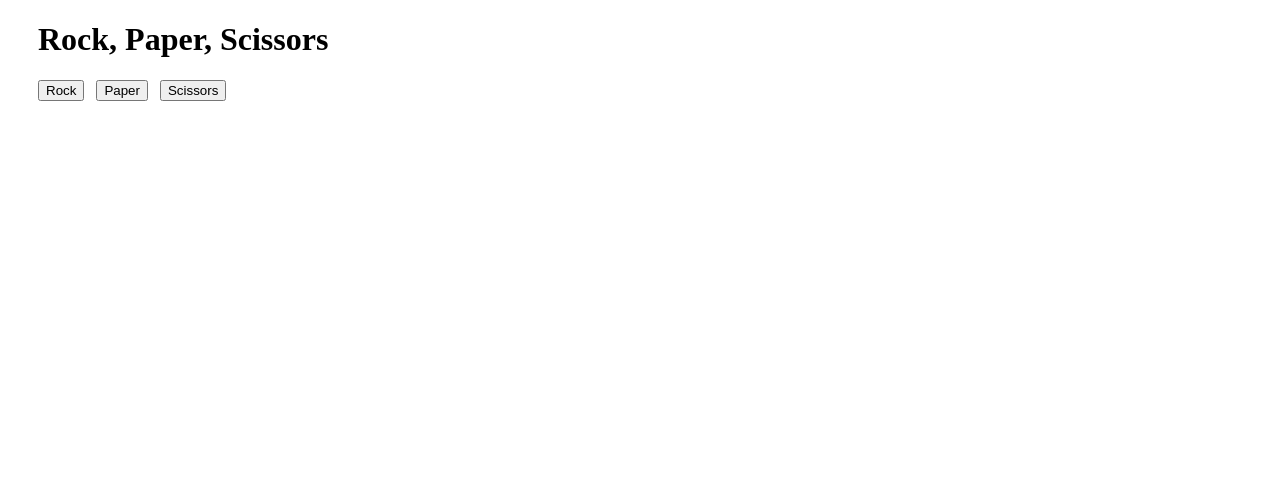
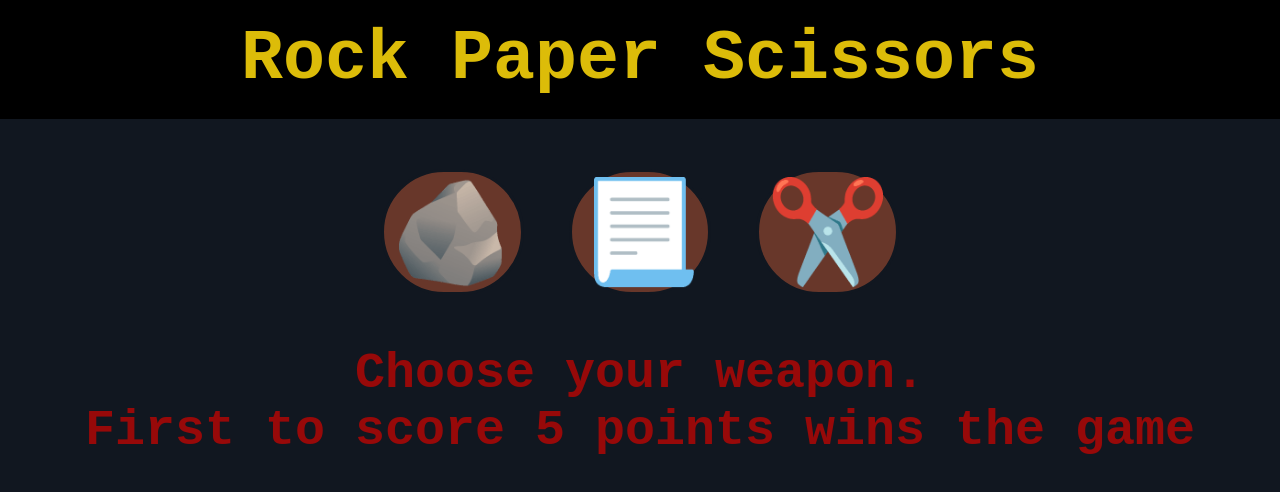
Before and after one commit to Zeddy7/JavaScript-Projects, a plain HTML site: page index.html in a window 1280 px wide. Drawn offline with Linux system fonts and the light colour scheme.

Commit message:
ADDED CSS

```diff
--- a/index.html
+++ b/index.html
@@ -3,31 +3,31 @@
 <head>
     <meta charset="UTF-8">
     <meta name="viewport" content="wce-wtial-scale=1.0">
+    <link rel="stylesheet" href="styles.css">
     <title>ROCK-PAPER-SCISSORS</title>
 </head>
-<body style="padding: 0 30px;">
-    <h1>Rock, Paper, Scissors</h1>
+<body >
+    <h1>Rock Paper Scissors</h1>
+    <p id="finalScore"></p>
 
-    <div id="button-container" style="display: flex; gap: 12px;">
-        <button onclick="playRound('rock')">Rock</button>
-        <button onclick="playRound('paper')">Paper</button>
-        <button onclick="playRound('scissors')">Scissors</button>
-        <button id="againButton" onclick="playAgain()">Play Again</button>
+    <div id="button-container">
+        <button class="buttons" onclick="playRound('🪨')">🪨</button>
+        <button class="buttons" onclick="playRound('📃')">📃</button>
+        <button class="buttons" onclick="playRound('✂️')">✂️</button>
+        <button id="againButton" onclick="playAgain()">▶️</button>
     </div>
+
+    <p id="result">Choose your weapon. <br>First to score 5 points wins the game</br></p>
 
     <div id="choices">
         <p id="playerChoice"></p>
         <p id="computerChoice"></p>
-        <p id="result"></p>
     </div>
 
     <div id="scores">
         <p id="playerScore"></p>
         <p id="computerScore"></p>
     </div>
-
-    <p id="finalScore" style="font-size: larger;"></p>
-
     <script src="./script.js"></script>
 </body>
 </html>
--- a/script.js
+++ b/script.js
@@ -7,7 +7,7 @@ const playerChoice = document.getElementById('playerChoice'),
     againButton = document.getElementById('againButton');
 let humanScore = 0,
     computerScore = 0,
-    choices = ['rock', 'paper', 'scissors'];
+    choices = ['🪨', '📃', '✂️'];
 againButton.style.display = "none";
 
 function playRound(humanChoice) {
@@ -18,9 +18,9 @@ function playRound(humanChoice) {
             playerChoice.textContent = `PLAYER: ${humanChoice}`
             computerChoiceHtml.textContent = `COMPUTER: ${computerChoice}`
             result.textContent = `IT'S A TIE`;
-        } else if (humanChoice === 'rock' && computerChoice === 'scissors' ||
-            humanChoice === 'paper' && computerChoice === 'rock' ||
-            humanChoice === 'scissors' && computerChoice === 'paper') {
+        } else if (humanChoice === '🪨' && computerChoice === '✂️' ||
+            humanChoice === '📃' && computerChoice === '🪨' ||
+            humanChoice === '✂️' && computerChoice === '📃') {
                 humanScore++;
                 playerChoice.textContent = `PLAYER: ${humanChoice}`
                 computerChoiceHtml.textContent = `COMPUTER: ${computerChoice}`
@@ -55,7 +55,6 @@ function playAgain() {
     computerScoreHtml.textContent = ``
     playerChoice.textContent = ``
     computerChoiceHtml.textContent = ``
-    result.textContent = ``;
     finalScore.textContent = ''
-    result.textContent = "";
+    result.innerHTML = 'Choose your weapon. <br>First to score 5 points wins the game</br>';
 }
--- /dev/null
+++ b/styles.css
@@ -0,0 +1,56 @@
+body {
+    background-color: #111720;
+    text-align: center;
+    font-family: 'Courier New', Courier, monospace;
+    font-weight: 700;
+    margin: 0;
+}
+
+h1 {
+    margin: 0;
+    padding: 20px;
+    background-color: rgb(0, 0, 0);
+    font-size: 70px;
+    color: rgb(220, 188, 9);
+}
+
+#button-container{
+    margin: 40px 0 30px;
+    justify-content: center;
+    display: flex;
+    gap: 45px;
+}
+
+.buttons, #againButton {
+    border: 3px solid #111720;
+    font-size: 100px;
+    border-radius: 200px;
+    background-color: rgb(104, 55, 42);
+}
+
+.buttons:hover, #againButton:hover{
+  background-color: black;
+}
+
+#choices, #scores {
+    display: flex;
+    justify-content: center;
+    gap: 100px;
+    font-size: 45px;
+    color: rgb(220, 188, 9);
+}
+
+#result, #finalScore {
+    margin: 50px 0 10px;
+    font-size: 50px;
+    font-weight: 900;
+    color: rgb(151, 9, 9)
+}
+
+#finalScore{
+    color: rgb(255, 255, 255);
+}
+
+#scores {
+    color: rgb(65, 165, 42);
+}
```
